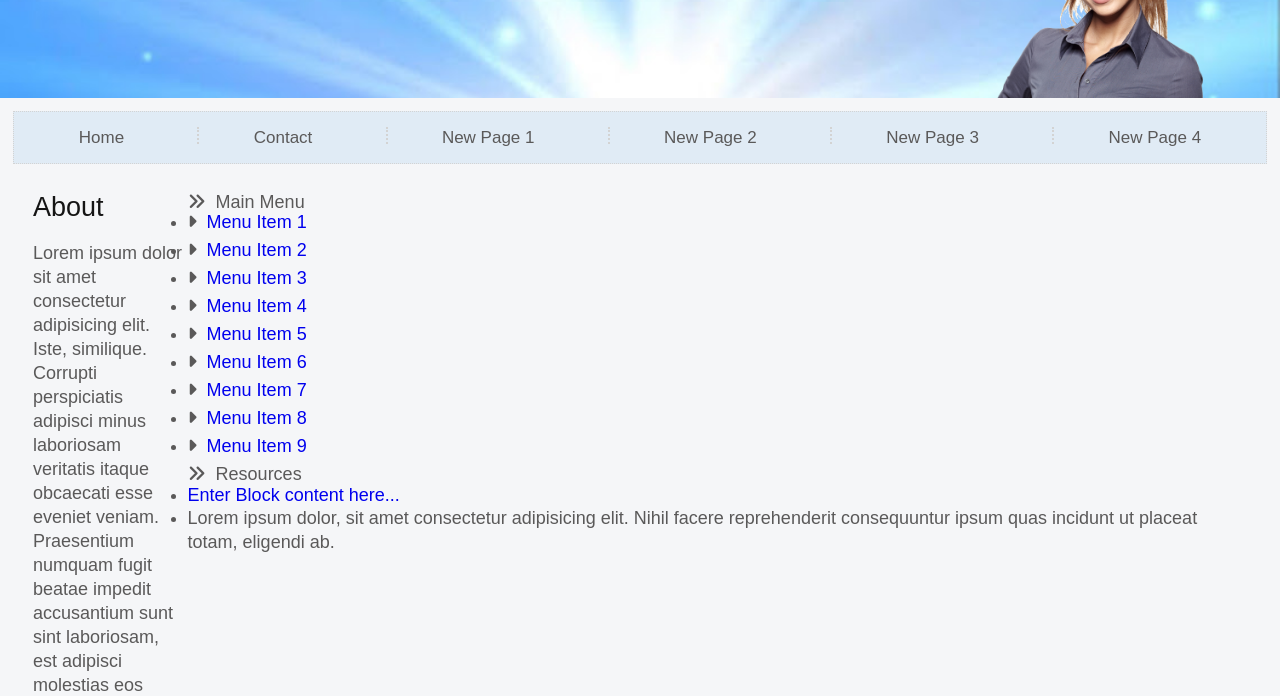
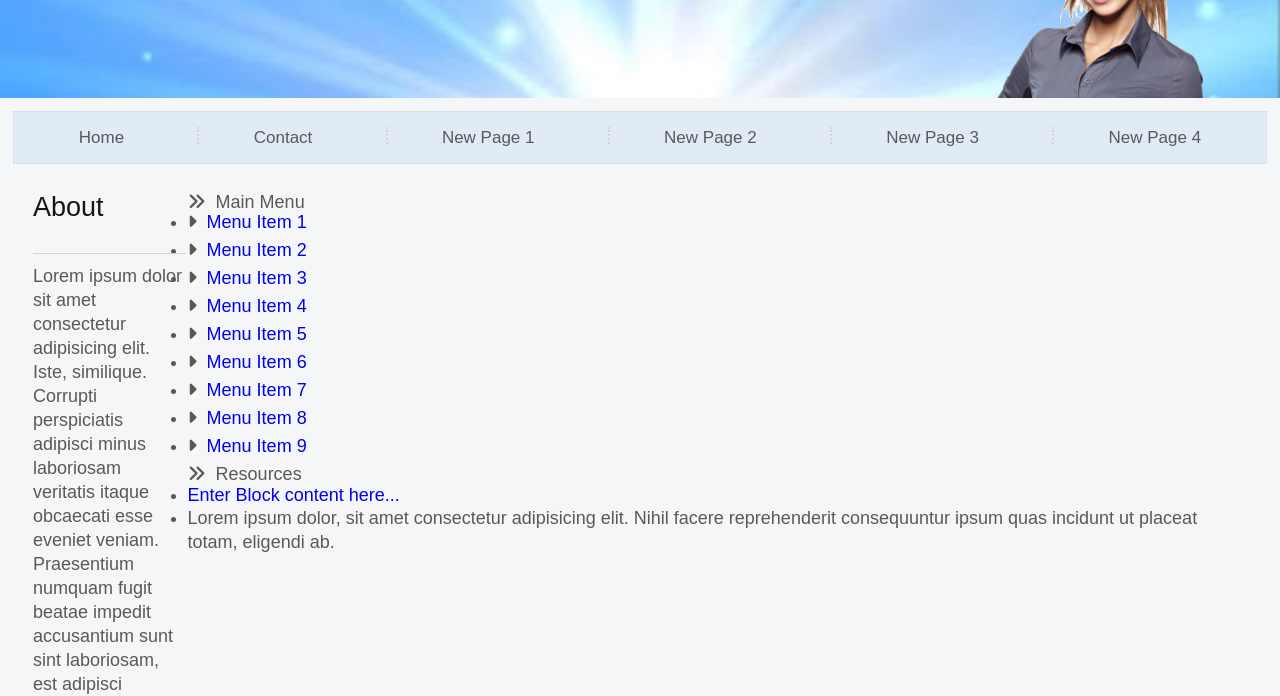
Before and after one commit to KateMarshakova/Website_optics, a plain HTML site: page index.html in a window 1280 px wide. Shown: the part 109-805 px from the top of the page. Drawn offline with Linux system fonts and the light colour scheme; a web font is replaced by a local one.

Commit message:
ADD .information-visible__about style

```diff
--- a/css/style.sass
+++ b/css/style.sass
@@ -95,6 +95,19 @@ ul, li
     margin: 28px 20px 50px
     .information-visible
       flex: 4
+      &__about
+        .about-text
+          position: relative
+          padding-top: 11px
+          margin-top: 30px
+          &::before
+            content: ''
+            border-top: 1px solid  $border-color
+            display: block
+            position: absolute
+            width: 99%
+            top: 0
+
 
 
   .footer
```
Also changed, not shown: css/style.css, 1 other file.
